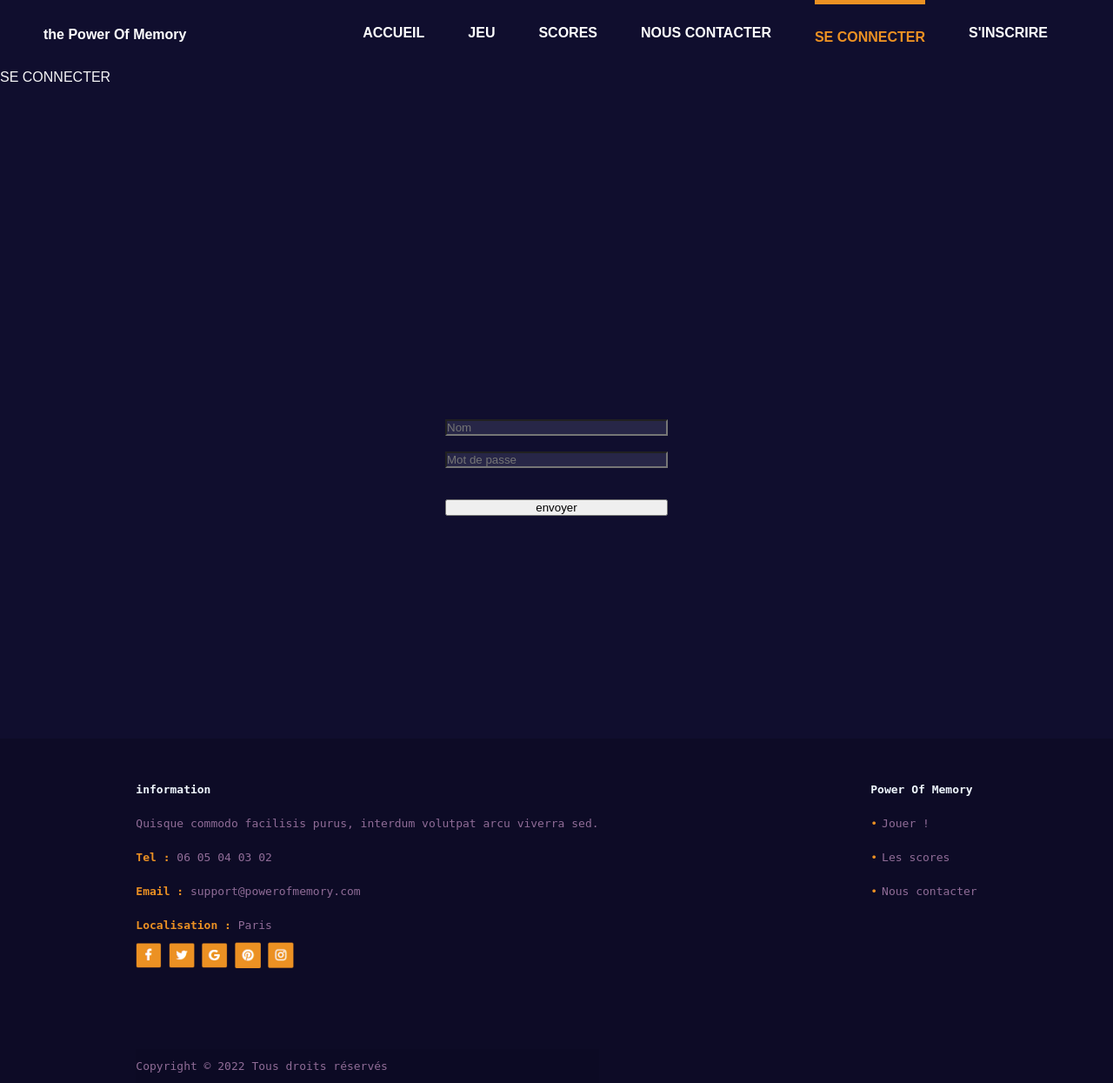
After one commit to RomualdBR/projet-4sem, a PHP site: page /login.html in a window 1280 px wide. The commit adds this page. Shown: the whole page at 87% size. Run offline with PHP 8.4, Linux system fonts and the light colour scheme.

Commit message:
Réalisation de la page de connection

```diff
--- a/asset/CSS/head.css
+++ b/asset/CSS/head.css
@@ -23,13 +23,13 @@ a{
 header{
     height: 100vh;
     width:100vw;
-    background-image:url("../images/esport.jpeg");
+    background-image:url("../images/esport.png");
     background-size: cover;
     background-color: #100e2e;
 
 }
 header{
-    background: rgba(16, 14, 46, 0.263) url("../images/esport.jpeg");
+    background: rgba(16, 14, 46, 0.263) url("../images/esport.png");
     background-size: cover;
 }
 .head{
@@ -95,3 +95,42 @@ header{
     border-top-color: #ec9123;
     border-width: 5px 0px;
 }
+
+/*NAVIGATION DES AUTRE PAGE*/
+.nav-other{
+    padding-left: 50px;
+    padding-right: 50px;
+    padding-top: 0px;
+    display: flex;
+    justify-content: space-between;
+    width: 100%;
+    box-sizing: border-box;
+    align-items: center;
+}
+.nav-other a{
+    color: white;
+    font-weight: bold;
+}
+
+.nav-other .name{
+    font-size: 1em;
+    font-weight: bold;
+}
+
+.nav-other .nav-links ul{
+    display: flex;
+    text-align: center;
+}
+.nav-other .nav-links ul li{
+    margin: 0 25px ;
+    display: inline-block; /* Ajouter cette ligne pour éviter que les liens occupent toute la largeur */
+    line-height: 75px; /* La même hauteur que l'élément parent */
+}
+.nav-other .nav-links ul li.present a{
+    color: #ec9123;
+}
+.nav-other .nav-links ul li.present{
+    border-top: solid;
+    border-top-color: #ec9123;
+    border-width: 5px 0px;
+}
--- a/asset/CSS/main.css
+++ b/asset/CSS/main.css
@@ -159,3 +159,20 @@ body{
 .img_reseaux1{
     width: 60%;
 }
+
+/*Fin de bas de page*/
+
+/*CSS FORMULAIRE DE CONEXION !!!!*/
+.formulair-connexion{
+    margin-top: 30%;
+    margin-left: 40%;
+    margin-right: 40%;
+    margin-bottom: 20%;
+    display: flex;
+    flex-direction: column;
+}
+.formulair-nom,.formulair-mdp{
+    background-color: #272647;
+    text-decoration: none;
+    text-decoration: none;
+}
--- /dev/null
+++ b/login.html
@@ -0,0 +1,71 @@
+<!DOCTYPE html>
+<html lang="fr">
+<head>
+    <meta charset="UTF-8">
+    <title>login</title>
+    <link rel="stylesheet" href="/asset/CSS/head.css">
+    <link rel="stylesheet" href="/asset/CSS/main.css">
+    <link rel="stylesheet" href="/asset/CSS/footer.css">
+</head>
+<body>
+    <nav class="nav-other">
+        <a href="#" class="name">the Power Of Memory</a>
+        <div class="nav-links">
+             <ul>
+                <li><a href="#">ACCUEIL</a></li>
+                <li><a href="#">JEU</a></li>
+                <li><a href="#">SCORES</a></li>
+                <li><a href="#">NOUS CONTACTER</a></li>
+                <li class="present"><a href="#">SE CONNECTER</a></li>
+                <li><a href="#">S'INSCRIRE</a></li>
+            </ul>
+        </div>
+     </nav>
+     <section class=banniere>
+        <p>SE CONNECTER</p>
+     </section>
+      <form action="#" class="formulair-connexion">
+            <input type="text" id="nom" name="nom" required placeholder="Nom" class="formulair-nom">
+            <br>
+            <input type="password" id="password" required placeholder="Mot de passe" class="formulair-mdp">
+            <br><br>
+            <input type="submit" value="envoyer" class="formulaire_contact5">
+        </form>
+
+        <footer>
+            <section>
+                <div>
+                    <br>
+                    <span class="bold white">information</span>
+                    <br>
+                    <span>Quisque commodo facilisis purus, interdum volutpat arcu viverra sed.</span>
+                    <br>
+                    <span><span class="bold orange">Tel :</span> 06 05 04 03 02</span>
+                    <br>
+                    <span><span class="bold orange">Email :</span> support@powerofmemory.com</span>
+                    <br>
+                    <span><span class="bold orange">Localisation :</span> Paris</span>
+                    <br>
+                    <a href="https://facebook.com"><img src="asset/images/facebook2.png" alt="facebook"></a>
+                    <a href="https://twitter.com"><img src="asset/images/tweeter2.png" alt="tweeter"></a>
+                    <a href="https://google.com"><img src="asset/images/google2.png" alt="google"></a>
+                    <a href="https://pinterest.com"><img src="asset/images/pinterest2.png" alt="pinterest"></a>
+                    <a href="https://instagram.com"><img src="asset/images/instagram2.png" alt="instagram"></a>
+                    <br><br><br>
+                    <div class="Copyright">
+                        <span>Copyright © 2022 Tous droits réservés</span>
+                    </div>
+                </div>
+                <div>
+                    <br>
+                    <span class="bold white">Power Of Memory</span>
+                    <ul>
+                        <li><span>Jouer !</span></li>
+                        <li><span>Les scores</span></li>
+                        <li><span>Nous contacter</span></li>
+                    </ul>
+                </div>
+            </section>
+        </footer>
+</body>
+</html>
```
Also changed, not shown: asset/images/esport.png (added), asset/script.js (deleted), index.html (line endings or trailing spaces), script.js (added), 2 other files.
